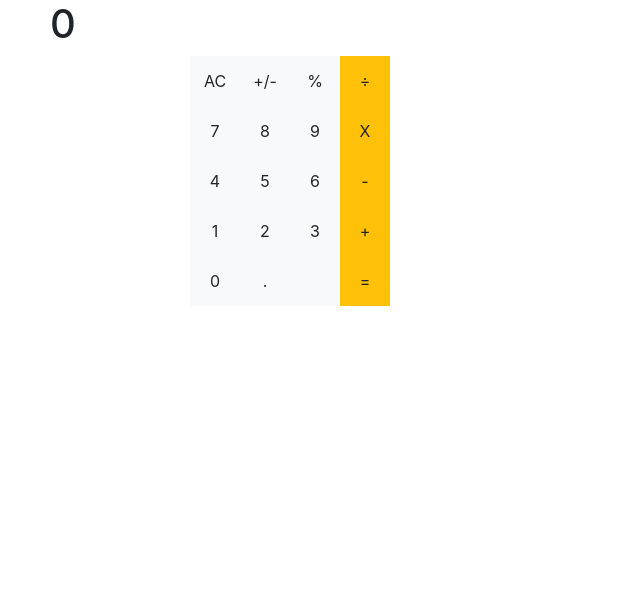
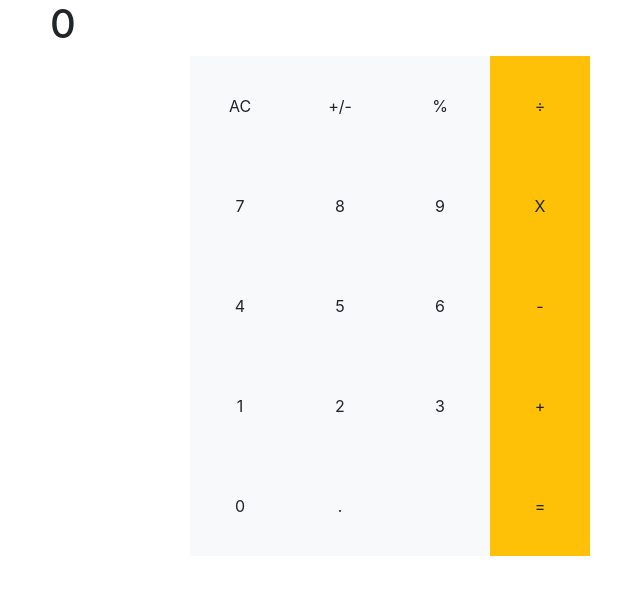
Before and after one commit to Lidya1234/calculator, a React (Create React App) app: page / in a window 1280 px wide. Shown: the top 594 px of the page, without its empty margins (206-846 px from the left). Built offline with nearby package versions, Linux system fonts and the light colour scheme.

Commit message:
Cange size of buttons

```diff
--- a/src/style.css
+++ b/src/style.css
@@ -1,4 +1,4 @@
 .keys {
-  width: 50px;
-  height: 50px;
+  width: 100px;
+  height: 100px;
 }
```
